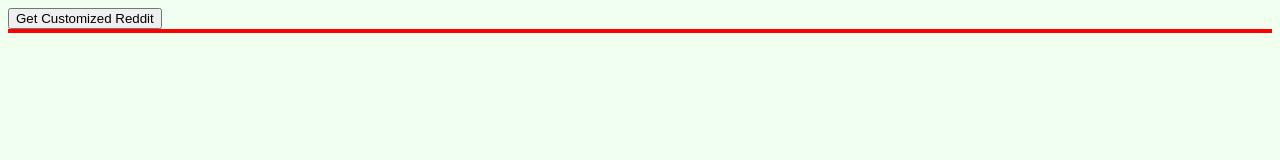
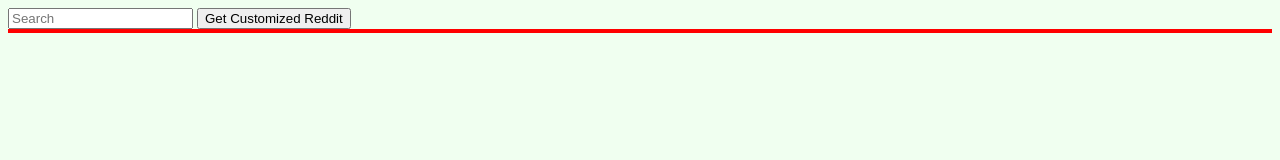
Before and after one commit to lauragonzalezzz/rebirth-of-redit, a website: page public/index.html in a window 1280 px wide. Drawn offline with Linux system fonts and the light colour scheme.

Commit message:
adds input for users to perform their own search

```diff
--- a/public/index.html
+++ b/public/index.html
@@ -6,6 +6,7 @@
   <link rel="stylesheet" href="/css/styles.css">
 </head>
 <body>
+  <input id="userInput" placeholder="Search" type="text"></input>
   <button id="dataBtn">Get Customized Reddit</button>
   <div id="container">
   </div>
```
